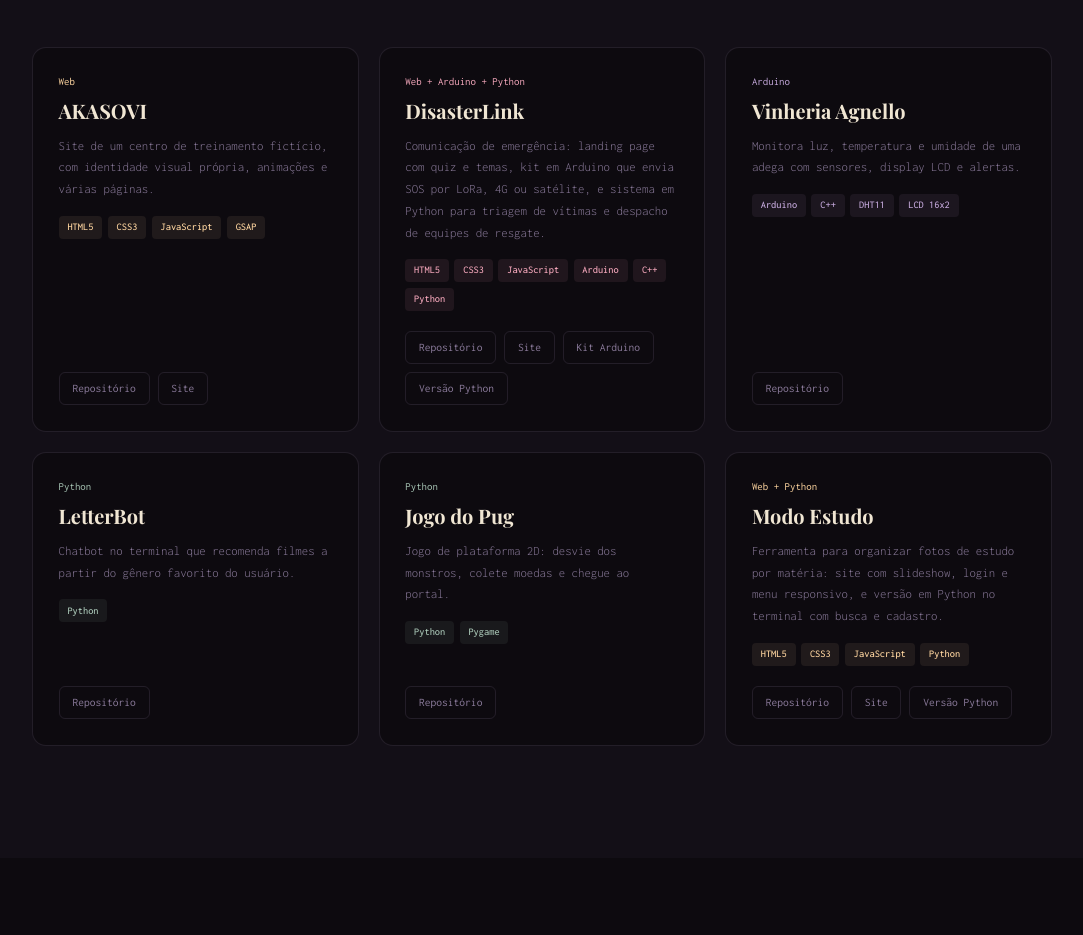
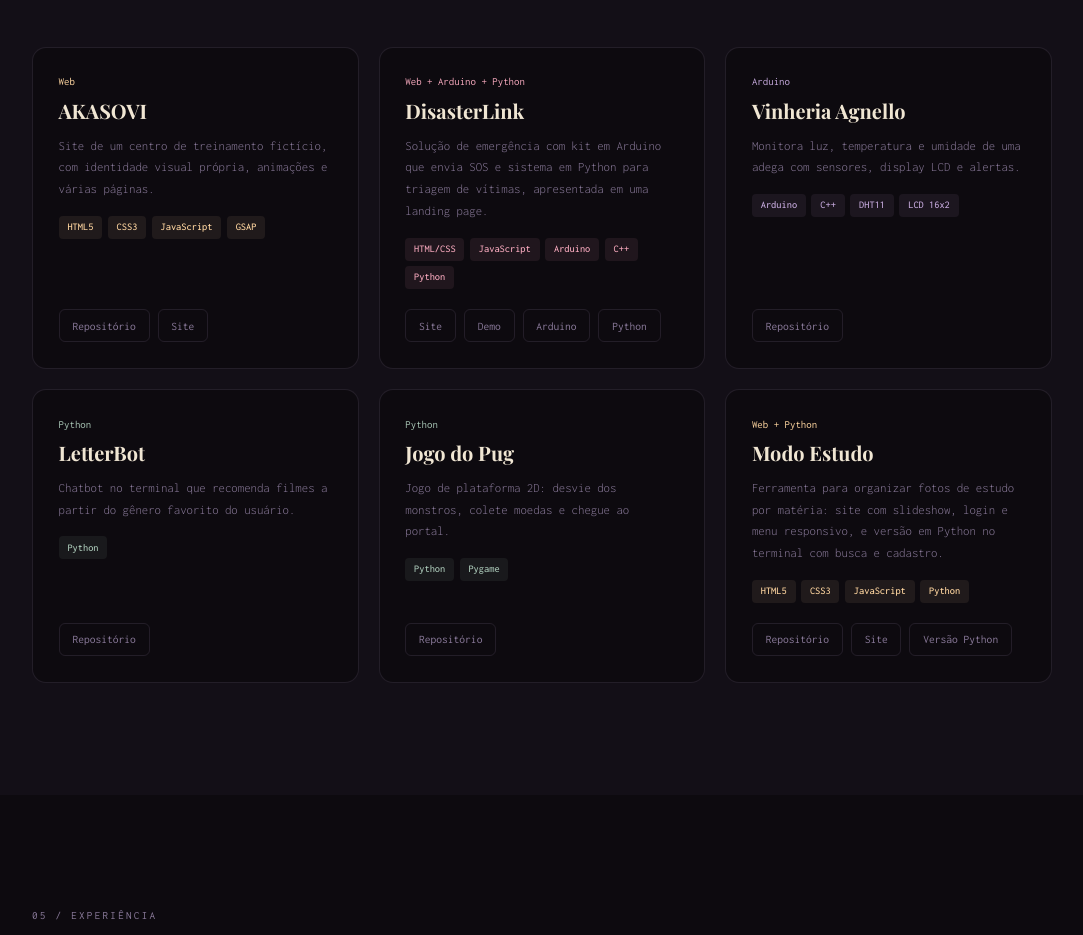
Before and after one commit to SofiaHagio/sofiahagio-portifolio, a plain HTML site: page index.html in a window 1280 px wide. Shown: the part 2460-3395 px from the top of the page, without its empty margins (98-1181 px from the left). Drawn offline with nearby package versions, Linux system fonts and the light colour scheme.

Commit message:
fix: shorten DisasterLink card content

```diff
--- a/index.html
+++ b/index.html
@@ -201,20 +201,19 @@
             <div class="project-card accent-pink">
               <p class="project-type">Web + Arduino + Python</p>
               <h3 class="project-title">DisasterLink</h3>
-              <p class="project-desc">Comunicação de emergência: landing page com quiz e temas, kit em Arduino que envia SOS por LoRa, 4G ou satélite, e sistema em Python para triagem de vítimas e despacho de equipes de resgate.</p>
+              <p class="project-desc">Solução de emergência com kit em Arduino que envia SOS e sistema em Python para triagem de vítimas, apresentada em uma landing page.</p>
               <ul class="tags">
-                <li class="tag">HTML5</li>
-                <li class="tag">CSS3</li>
+                <li class="tag">HTML/CSS</li>
                 <li class="tag">JavaScript</li>
                 <li class="tag">Arduino</li>
                 <li class="tag">C++</li>
                 <li class="tag">Python</li>
               </ul>
               <div class="project-links">
-                <a href="https://github.com/FrameLab-1ESR/DisasterLink" target="_blank">Repositório</a>
-                <a href="https://disasterlink-webdevelopment.vercel.app/" target="_blank">Site</a>
-                <a href="https://github.com/1ESR-DisasterLink/EdgeComputing" target="_blank">Kit Arduino</a>
-                <a href="https://github.com/1ESR-DisasterLink/ComputacionalPython" target="_blank">Versão Python</a>
+                <a href="https://github.com/FrameLab-1ESR/DisasterLink" target="_blank">Site</a>
+                <a href="https://disasterlink-webdevelopment.vercel.app/" target="_blank">Demo</a>
+                <a href="https://github.com/1ESR-DisasterLink/EdgeComputing" target="_blank">Arduino</a>
+                <a href="https://github.com/1ESR-DisasterLink/ComputacionalPython" target="_blank">Python</a>
               </div>
             </div>
 
```
